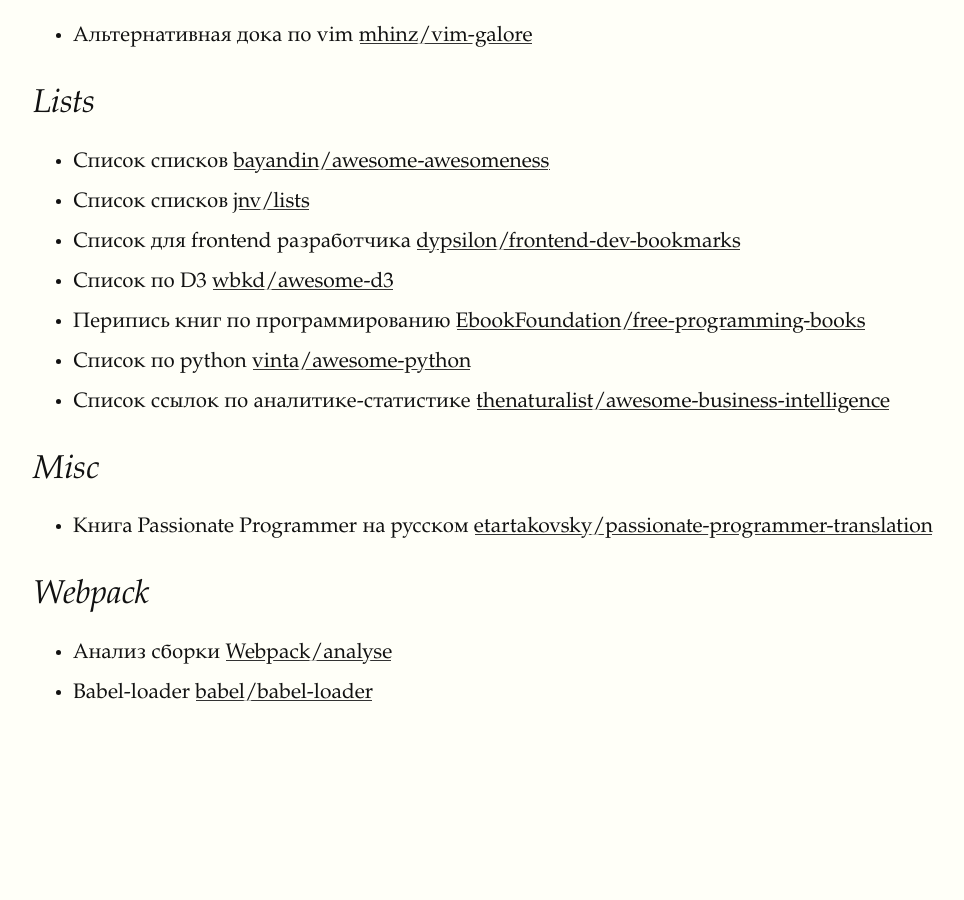
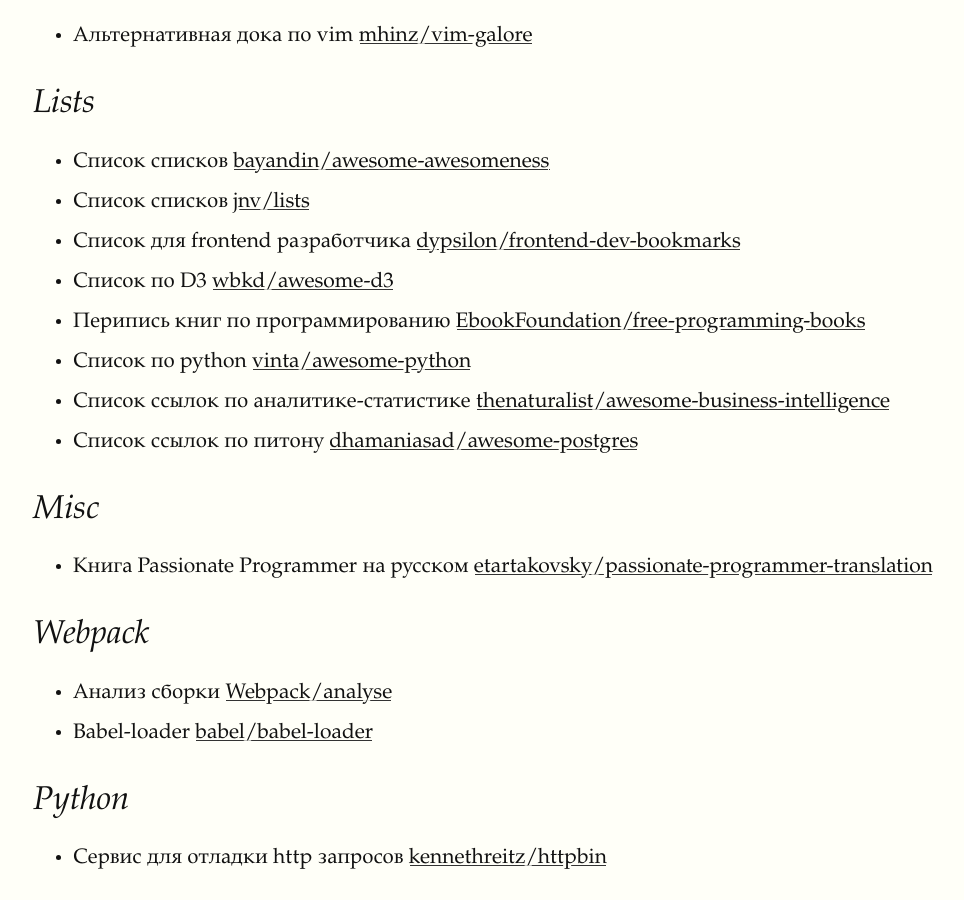
Before and after one commit to Bubujka/my, a Jekyll site: the page built from stars.md, in a window 1280 px wide and 900 px high, scrolled down 3653 px. Shown: the whole window, without its empty margins (127-1091 px from the left). Built offline with Jekyll 4.4.1, drawn with Linux system fonts in a browser that asks for light colours; before the commit the page ends 4387 px from its top, so only the background shows below that.

Commit message:
Обновил список

```diff
--- a/stars.md
+++ b/stars.md
@@ -96,6 +96,7 @@ title: Лайки на github
 - Перипись книг по программированию [EbookFoundation/free-programming-books](https://github.com/EbookFoundation/free-programming-books)
 - Список по python [vinta/awesome-python](https://github.com/vinta/awesome-python)
 - Список ссылок по аналитике-статистике  [thenaturalist/awesome-business-intelligence](https://github.com/thenaturalist/awesome-business-intelligence)
+- Список ссылок по питону [dhamaniasad/awesome-postgres](https://github.com/dhamaniasad/awesome-postgres)
 
 ## Misc
 - Книга Passionate Programmer на русском [etartakovsky/passionate-programmer-translation](https://github.com/etartakovsky/passionate-programmer-translation)
@@ -103,3 +104,6 @@ title: Лайки на github
 ## Webpack
 - Анализ сборки [Webpack/analyse](https://github.com/webpack/analyse)
 - Babel-loader [babel/babel-loader](https://github.com/babel/babel-loader)
+
+## Python
+- Сервис для отладки http запросов [kennethreitz/httpbin](https://github.com/kennethreitz/httpbin)
```
